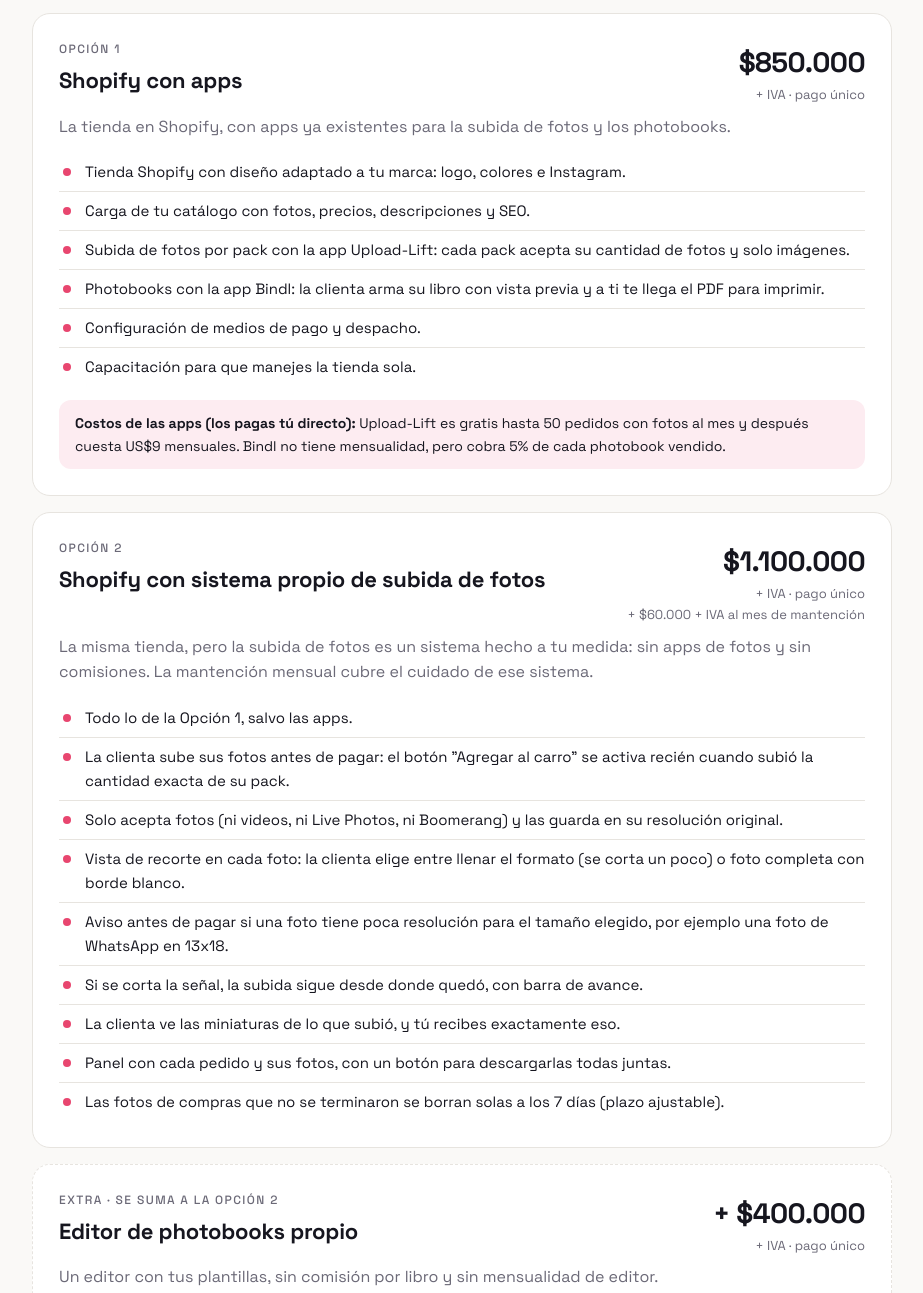
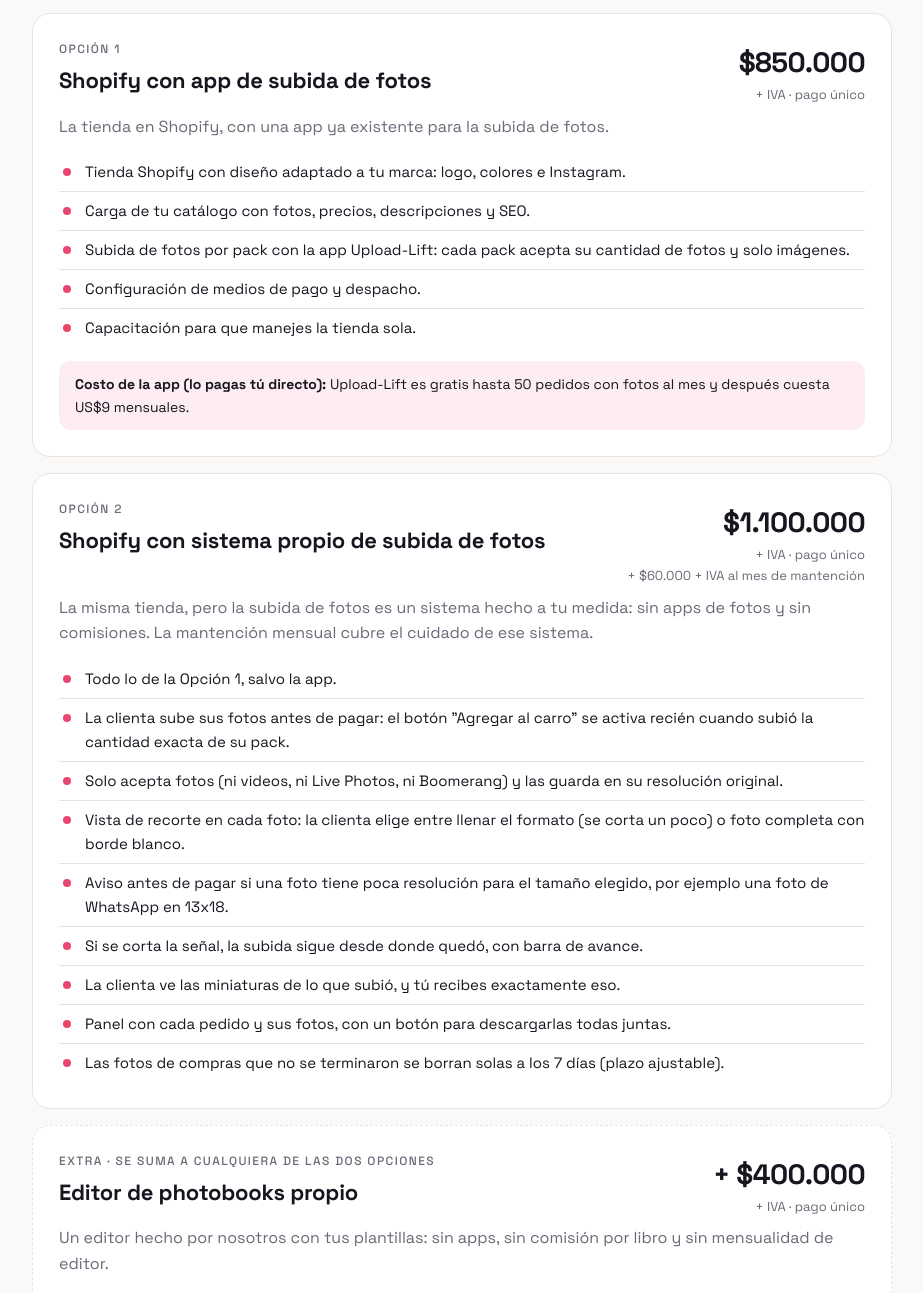
Before and after one commit to pcontreras-jpg/dashboards, a plain HTML site: page lechoc-cotizacion-tiendita.html in a window 1280 px wide. Shown: the part 751-2044 px from the top of the page, without its empty margins (178-1101 px from the left). Drawn offline with Linux system fonts and the light colour scheme.

Commit message:
Cotización Tiendita: photobook solo con editor propio, extra para ambas opciones
Co-Authored-By: Claude Opus 5.5 <noreply@anthropic.com>

```diff
--- a/lechoc-cotizacion-tiendita.html
+++ b/lechoc-cotizacion-tiendita.html
@@ -55,7 +55,7 @@ footer{margin-top:48px;padding-top:18px;border-top:1px solid var(--line);font-si
 </header>
 
 <h1>Propuesta: tienda online para La Tiendita de tus Ideas</h1>
-<p class="lead">Una tienda que tú misma administras, donde tus clientas eligen su producto, suben sus fotos y pagan en el mismo paso. Te proponemos dos caminos y un extra para los photobooks.</p>
+<p class="lead">Una tienda que tú misma administras, donde tus clientas eligen su producto, suben sus fotos y pagan en el mismo paso. Te proponemos dos opciones de tienda y, como extra, un editor de photobooks hecho por nosotros.</p>
 
 <h2>Lo que nos pediste</h2>
 <ul class="needs">
@@ -69,19 +69,18 @@ footer{margin-top:48px;padding-top:18px;border-top:1px solid var(--line);font-si
 
 <div class="opt">
   <div class="top">
-    <div><div class="lbl">Opción 1</div><h3>Shopify con apps</h3></div>
+    <div><div class="lbl">Opción 1</div><h3>Shopify con app de subida de fotos</h3></div>
     <div class="price"><div class="v">$850.000</div><div class="s">+ IVA · pago único</div></div>
   </div>
-  <p class="desc">La tienda en Shopify, con apps ya existentes para la subida de fotos y los photobooks.</p>
+  <p class="desc">La tienda en Shopify, con una app ya existente para la subida de fotos.</p>
   <ul class="inc">
     <li>Tienda Shopify con diseño adaptado a tu marca: logo, colores e Instagram.</li>
     <li>Carga de tu catálogo con fotos, precios, descripciones y SEO.</li>
     <li>Subida de fotos por pack con la app Upload-Lift: cada pack acepta su cantidad de fotos y solo imágenes.</li>
-    <li>Photobooks con la app Bindl: la clienta arma su libro con vista previa y a ti te llega el PDF para imprimir.</li>
     <li>Configuración de medios de pago y despacho.</li>
     <li>Capacitación para que manejes la tienda sola.</li>
   </ul>
-  <div class="note"><b>Costos de las apps (los pagas tú directo):</b> Upload-Lift es gratis hasta 50 pedidos con fotos al mes y después cuesta US$9 mensuales. Bindl no tiene mensualidad, pero cobra 5% de cada photobook vendido.</div>
+  <div class="note"><b>Costo de la app (lo pagas tú directo):</b> Upload-Lift es gratis hasta 50 pedidos con fotos al mes y después cuesta US$9 mensuales.</div>
 </div>
 
 <div class="opt">
@@ -91,7 +90,7 @@ footer{margin-top:48px;padding-top:18px;border-top:1px solid var(--line);font-si
   </div>
   <p class="desc">La misma tienda, pero la subida de fotos es un sistema hecho a tu medida: sin apps de fotos y sin comisiones. La mantención mensual cubre el cuidado de ese sistema.</p>
   <ul class="inc">
-    <li>Todo lo de la Opción 1, salvo las apps.</li>
+    <li>Todo lo de la Opción 1, salvo la app.</li>
     <li>La clienta sube sus fotos antes de pagar: el botón "Agregar al carro" se activa recién cuando subió la cantidad exacta de su pack.</li>
     <li>Solo acepta fotos (ni videos, ni Live Photos, ni Boomerang) y las guarda en su resolución original.</li>
     <li>Vista de recorte en cada foto: la clienta elige entre llenar el formato (se corta un poco) o foto completa con borde blanco.</li>
@@ -105,10 +104,10 @@ footer{margin-top:48px;padding-top:18px;border-top:1px solid var(--line);font-si
 
 <div class="opt extra">
   <div class="top">
-    <div><div class="lbl">Extra · se suma a la Opción 2</div><h3>Editor de photobooks propio</h3></div>
+    <div><div class="lbl">Extra · se suma a cualquiera de las dos opciones</div><h3>Editor de photobooks propio</h3></div>
     <div class="price"><div class="v">+ $400.000</div><div class="s">+ IVA · pago único</div></div>
   </div>
-  <p class="desc">Un editor con tus plantillas, sin comisión por libro y sin mensualidad de editor.</p>
+  <p class="desc">Un editor hecho por nosotros con tus plantillas: sin apps, sin comisión por libro y sin mensualidad de editor.</p>
   <div class="sub">Para tu clienta</div>
   <ul class="inc">
     <li>Entra al producto, por ejemplo "Photobook 20x20, 24 páginas", y aprieta "Crear".</li>
@@ -129,8 +128,9 @@ footer{margin-top:48px;padding-top:18px;border-top:1px solid var(--line);font-si
 <table>
   <thead><tr><th>Alternativa</th><th style="text-align:right">Pago único</th><th style="text-align:right">Mensual</th></tr></thead>
   <tbody>
-    <tr><td>Opción 1 · Shopify con apps</td><td class="n">$850.000 + IVA</td><td class="n">—</td></tr>
+    <tr><td>Opción 1 · Shopify con app de subida de fotos</td><td class="n">$850.000 + IVA</td><td class="n">—</td></tr>
     <tr><td>Opción 2 · Shopify con subida de fotos propia</td><td class="n">$1.100.000 + IVA</td><td class="n">$60.000 + IVA</td></tr>
+    <tr><td>Opción 1 + editor de photobooks</td><td class="n">$1.250.000 + IVA</td><td class="n">—</td></tr>
     <tr><td>Opción 2 + editor de photobooks</td><td class="n">$1.500.000 + IVA</td><td class="n">$60.000 + IVA</td></tr>
   </tbody>
 </table>
@@ -150,7 +150,7 @@ footer{margin-top:48px;padding-top:18px;border-top:1px solid var(--line);font-si
   <li>Para el editor: las medidas que pide tu imprenta (tamaño, margen y resolución) y los diseños que quieres ofrecer.</li>
 </ol>
 
-<footer>LECHOC Digital Lab · Valores en pesos chilenos, más IVA. Los costos de Shopify, las apps y la pasarela de pago los cobra directamente cada proveedor.</footer>
+<footer>LECHOC Digital Lab · Valores en pesos chilenos, más IVA. Los costos de Shopify, la app y la pasarela de pago los cobra directamente cada proveedor.</footer>
 
 </div></body>
 </html>
```
